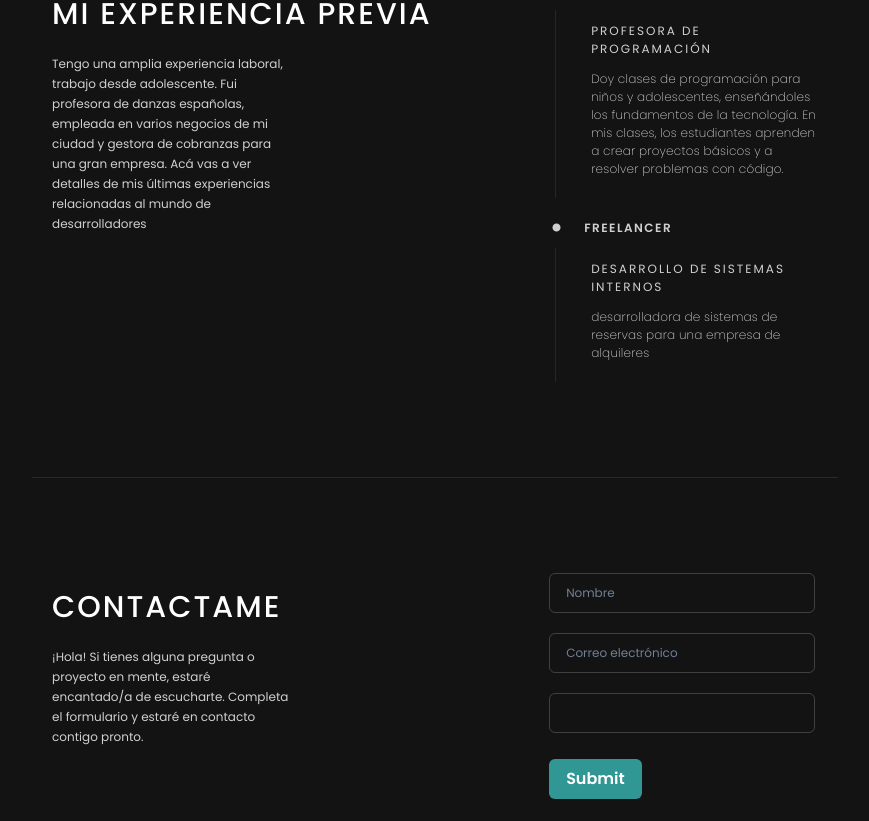
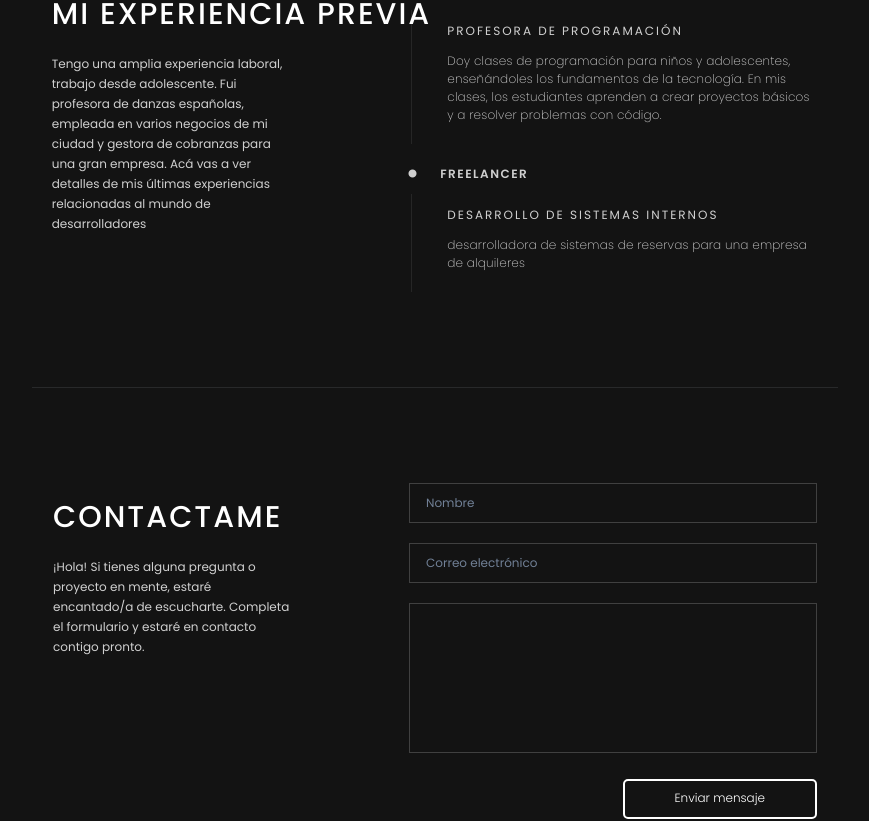
Before and after one commit to julietarutar97/portfolio-react, a React (Vite) app: page / in a window 1280 px wide. Shown: the part 3440-4261 px from the top of the page, without its empty margins (205-1074 px from the left). Built offline with nearby package versions, Linux system fonts and the light colour scheme.

Commit message:
Acomode formulario de contacto y cambie el justify-content de HorizontalContainer tmbn agregue un padding para que se vea mejor, cree componente Galeria

```diff
--- a/src/Component/Header/Header.jsx
+++ b/src/Component/Header/Header.jsx
@@ -55,7 +55,7 @@ const Header = () => {
 
   return (
 
-      <Flex direction='column' bgImage='./images/imagenBack.png' bgSize='cover'  bgPos='center' width='100vw' alignItems='flex-start' fontFamily='poppins.general' color='white'>
+      <Flex direction='column' bgImage='./images/imagenBack.png' bgSize='cover'  bgPos='center' width='100%' alignItems='flex-start' fontFamily='poppins.general' color='white'>
 
         <Flex direction='row' justifyContent='space-around' width='100vw' spacing='240px' mt='10px'>
             <Image src='/images/logoIcon.png' alt='imagen Logo' width='200px' objectFit='contain' alignItems='center'/>
--- a/src/Component/body/sections/HorizontalContainer.jsx
+++ b/src/Component/body/sections/HorizontalContainer.jsx
@@ -5,12 +5,12 @@ import { Divider, Text, Link, Flex, Container, Box, Image, Input} from '@chakra-
 const HorizontalContainer = ({tittle, info, elements, directionFlex}) => {
   return (
     <Flex as='section' justifyContent='center' fontFamily='Poppins, sans-serif' bg='#131313' color='white' direction='column' alignItems='center' w='100vw'>
-        <Flex direction='row' justifyContent='space-evenly' textAlign='left'  w='100vw'>
+        <Flex direction='row' justifyContent='space-around' textAlign='left'  w='100vw' paddingLeft='200px' paddingRight='200px'>
             <Box display='flex' flexDirection='column'  w='240px'>
             <Text as='h2' fontSize='30px' textTransform='uppercase' letterSpacing={'2px'} fontWeight='450' marginBottom='20px' lineHeight='40px' w='520px' mt='24px'>{tittle}</Text>
                 <Text as='p' lineHeight='20px' textAlign='left' fontSize='12px' opacity='0.8'>{info}</Text>
             </Box>
-            <Box as='section' display='flex' flexDirection={directionFlex} flexWrap='nowrap' width='21%' alignItems='flex-start'>
+            <Box as='section' display='flex' flexDirection={directionFlex} flexWrap='nowrap'  alignItems='flex-end'>
                 {elements.map((element, index) => (
                     <Box key={index} display='flex'>
                     {element}
--- a/src/Component/experiencia/DetalleExperiencias.jsx
+++ b/src/Component/experiencia/DetalleExperiencias.jsx
@@ -4,7 +4,7 @@ import { Divider, Text, Link, Flex, Container, Box, Image} from '@chakra-ui/reac
 
 const DetalleExperiencias = ({empresa, info, detalle}) => {
   return (
-    <Flex direction='column' alignContent='flex-start' opacity='0.8'>
+    <Flex direction='column' opacity='0.8' maxWidth='413px'>
         <Box display='flex' direction='row' alignItems='center'>
             <Image src='./icons/iconoCircul.png' width='15px' height='15px'/>
             <Text as='h2' marginLeft='20px' textTransform='uppercase' fontSize='12px' fontWeight='550' fontFamily='nanumGothic.general' letterSpacing='1.5px' lineHeight='40px' >{empresa}
@@ -18,7 +18,8 @@ const DetalleExperiencias = ({empresa, info, detalle}) => {
     line-height: 40px; */}
                 </Text>
         </Box>
-        <Box borderLeft= '1px solid rgba(255,255,255,0.1)' marginLeft='6px' paddingLeft='35px' paddingBottom='20px' marginBottom='10px'>
+        <Box borderLeft= '1px solid rgba(255,255,255,0.1)' marginLeft='6px' paddingLeft='35px' paddingBottom='20px' marginBottom='10px'
+        >
             <Text as='h3' fontSize='12px' fontWeight='400' letterSpacing='2px' margin='12px 0' textTransform='uppercase' >{info}</Text>
             <Text as='p' fontSize='12px' letterSpacing='0.2px' fontWeight='200' marginTop='2px' >{detalle}
             </Text>
--- a/src/Component/experiencia/Experiencia.jsx
+++ b/src/Component/experiencia/Experiencia.jsx
@@ -7,8 +7,7 @@ import DetalleExperiencias from './DetalleExperiencias'
 const Experiencia = () => {
 
     const cargaExperiencia =[
-        <DetalleExperiencias empresa={"Coding Giants"} info={"Profesora de programación"} detalle={"Doy clases de programación para niños y adolescentes, enseñándoles los fundamentos de la tecnología. En mis clases, los estudiantes aprenden a crear proyectos básicos y a resolver problemas con código."}></DetalleExperiencias>,
-
+      <DetalleExperiencias empresa={"Coding Giants"} info={"Profesora de programación"} detalle={"Doy clases de programación para niños y adolescentes, enseñándoles los fundamentos de la tecnología. En mis clases, los estudiantes aprenden a crear proyectos básicos y a resolver problemas con código."}></DetalleExperiencias>,
         <DetalleExperiencias empresa={"freelancer"} info={"Desarrollo de sistemas internos"} detalle={"desarrolladora de sistemas de reservas para una empresa de alquileres"}></DetalleExperiencias>,
     ]
 
--- a/src/Component/form/ContactForm.jsx
+++ b/src/Component/form/ContactForm.jsx
@@ -17,14 +17,21 @@ const Form = (props) => {
     const inputs =[
         <Inputs placeHolder={'Nombre'}></Inputs>,
         <Inputs placeHolder={'Correo electrónico'}></Inputs>,
-        <Inputs placeHolder={''}></Inputs>,
+        <Inputs placeHolder={''} altura={'150px'}></Inputs>,
         <Button
         mt={4}
-        colorScheme='teal'
+        bg='transparent'
+        color='white'
+        fontWeight='300'
+        border='2px solid white'
+        fontSize='12px'
+        cursor='pointer'
+        padding='5px 50px'
+        borderRadius='5px'
         isLoading={props.isSubmitting}
         type='submit'
       >
-        Submit
+        Enviar mensaje
       </Button>
     ]
   return (
--- a/src/Component/form/Inputs.jsx
+++ b/src/Component/form/Inputs.jsx
@@ -10,7 +10,7 @@ import {
 
 
 
-const Inputs = ({placeHolder}) => {
+const Inputs = ({placeHolder, altura}) => {
 
     function validateName(value) {
         let error
@@ -25,17 +25,15 @@ const Inputs = ({placeHolder}) => {
           alert(JSON.stringify(values, null, 2))
           actions.setSubmitting(false)
         }, 1000)
-      }}>
+      }} width='100%'>
 
         <Form>
             <Field name='name' validate={validateName}>
             {({ field, form }) => (
               <FormControl isInvalid={form.errors.name && form.touched.name}>
 
-            <Input {...field} placeholder={placeHolder}  margin='10px 0px' color='rgb(245, 245, 245)' fontSize='12px' border='1px solid rgba(245,245,245,0.2)'/>
-            {/* <Input {...field} placeholder='Correo electrónico'  margin='10px 0px' color='rgb(245, 245, 245)' fontSize='12px' border='1px solid rgba(245,245,245,0.2)'/>
-            <Textarea {...field}  margin='10px 0px' color='rgb(245, 245, 245)' fontSize='12px' border='1px solid rgba(245,245,245,0.2)'/>
-             */}
+            <Input {...field} placeholder={placeHolder}  margin='10px 0px' color='rgb(245, 245, 245)' fontSize='12px' border='1px solid rgba(245,245,245,0.2)' borderRadius='0px' width='408px' height={altura}/>
+
                 <FormErrorMessage>{form.errors.name}</FormErrorMessage>
               </FormControl>
             )}
--- /dev/null
+++ b/src/Component/galeria/Galeria.jsx
@@ -0,0 +1,11 @@
+import React from 'react'
+
+const Galeria = () => {
+  return (
+    <div>
+
+    </div>
+  )
+}
+
+export default Galeria
--- a/src/main.jsx
+++ b/src/main.jsx
@@ -11,6 +11,7 @@ import ServicesSection from './Component/body/sections/ServicesSection.jsx'
 import MySkills from './Component/skills/MySkills.jsx'
 import Experiencia from './Component/experiencia/Experiencia.jsx'
 import ContactForm from './Component/form/ContactForm.jsx'
+import Galeria from './Component/galeria/Galeria.jsx'
 
 ReactDOM.createRoot(document.getElementById('root')).render(
   <React.StrictMode>
@@ -21,6 +22,7 @@ ReactDOM.createRoot(document.getElementById('root')).render(
       <ServicesSection/>
       <MySkills/>
       <Experiencia/>
+      <Galeria/>
       <ContactForm/>
     </ChakraProvider>
   </React.StrictMode>,
```
Also changed, not shown: public/images/imagenBack.png.
